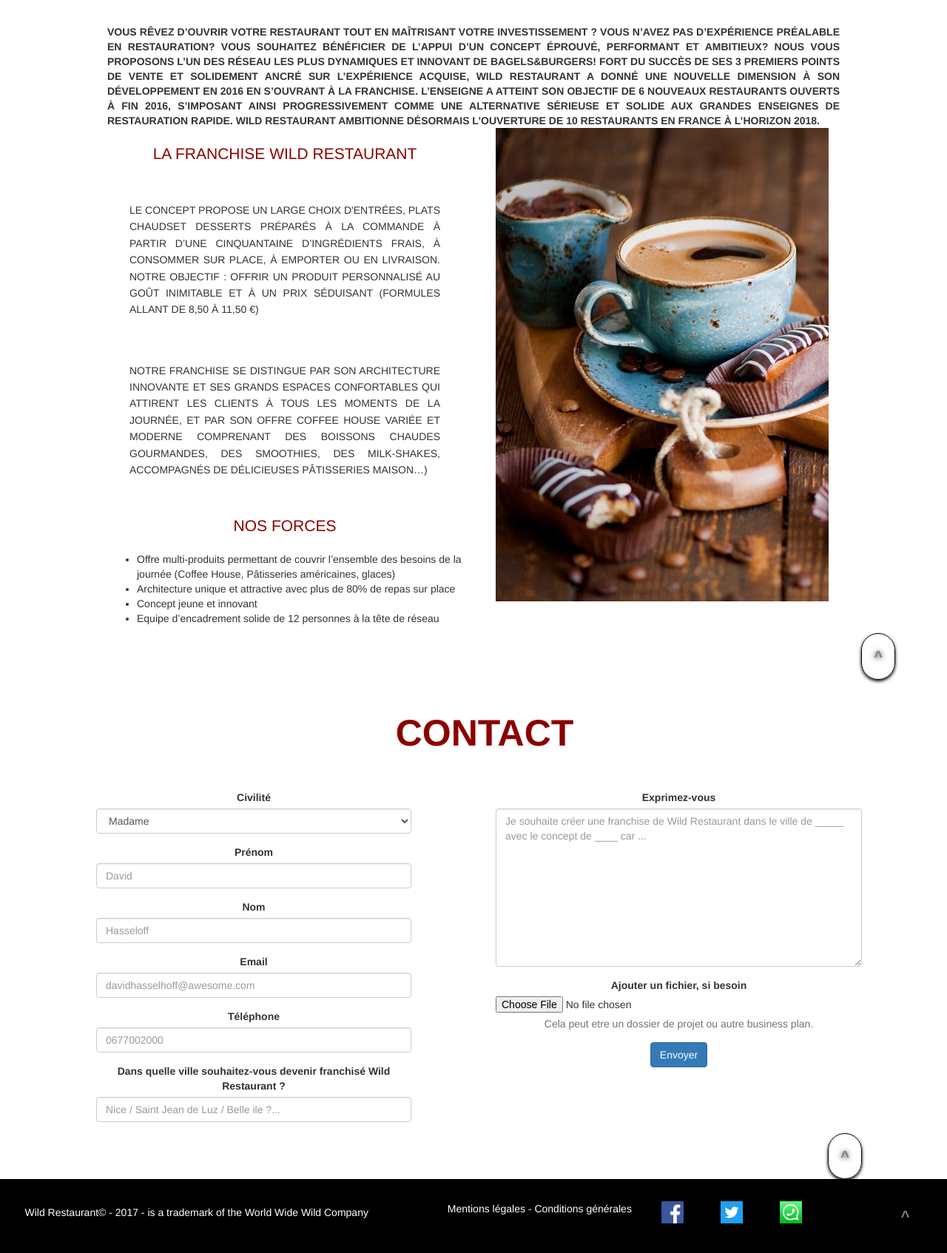
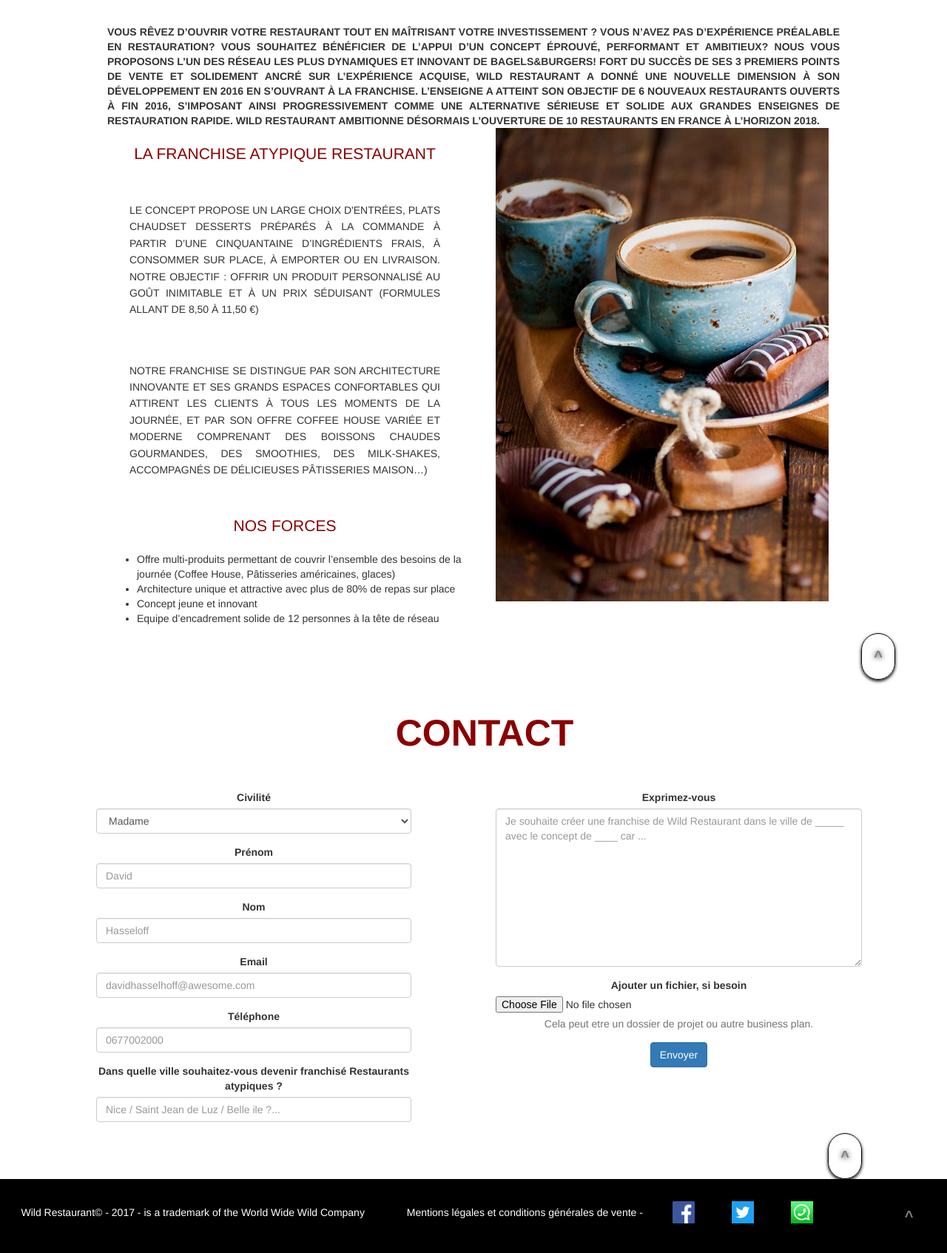
Before and after one commit to fouv/Static-Website-html-css, a PHP site: page / in a window 1280 px wide. Shown: the part 3930-5624 px from the top of the page at 74% size. Run offline with PHP 8.4, Linux system fonts and the light colour scheme; data that the repository does not hold is empty; some libraries are stand-ins or nearby versions.

Commit message:
new style

```diff
--- a/css/style.css
+++ b/css/style.css
@@ -110,11 +110,19 @@ li {
 .navbar-nav {
   padding-right: 80px;
 }
+.navbar-default .navbar-nav>li>a:focus {
+  color: white;
+  font-size: 18px;
+}
 .navbar-default .navbar-nav>li>a:hover {
   color: white;
   font-size: 18px;
 }
 .navbar-default .navbar-nav>li>a:link {
+  color: white;
+  font-size: 18px;
+}
+.navbar-default .navbar-nav>li>a:visited {
   color: white;
   font-size: 18px;
 }
@@ -322,6 +330,7 @@ body {
   .navbar-nav > li > a {
     padding-top: 10px;
     padding-bottom: 10px;
+    color : white;
   }
   .navbar-nav > li > a:visited {
     padding-top: 10px;
--- a/inc/footer.php
+++ b/inc/footer.php
@@ -5,10 +5,10 @@
 
     <div id="FOOTER-BLOCK2">
         <div id="FOOTER-LEGAL">
-            <ul>
-                <li><a href="./inc/mentions.php"><p>Mentions légales - </p></a></li>
-                <li><a href="./inc/conditions.php"><p>Conditions générales</p></a></li>
-            </ul>
+
+            <a href="./inc/mentions.php"><p>Mentions légales et conditions générales de vente - </p></a>
+
+
         </div>
 
         <div>
--- a/page/contact.php
+++ b/page/contact.php
@@ -36,8 +36,8 @@
                     </div>
 
                     <div class="form-group">
-                        <label for="exampleInputTown">Dans quelle ville souhaitez-vous devenir franchisé Wild
-                            Restaurant ?</label>
+                        <label for="exampleInputTown">Dans quelle ville souhaitez-vous devenir franchisé Restaurants
+                            atypiques ?</label>
                         <input type="tel" class="form-control saut" id="exampleInputTown"
                                placeholder="Nice / Saint Jean de Luz / Belle ile ?...">
                     </div>
--- a/page/franchise.php
+++ b/page/franchise.php
@@ -21,7 +21,7 @@
     <div class="default-heading">
         <div class="col-xs-12 col-sm-12 col-md-12 col-lg-12">
             <div class="col-xs-6 col-sm-6 col-md-6 col-lg-6">
-                <div class="title3">La Franchise Wild Restaurant</div>
+                <div class="title3">La Franchise Atypique Restaurant</div>
                 <div class="paragraphe">Le concept propose un large choix d'entrées, plats chaudset desserts
                     préparés
                     à la commande à partir d’une cinquantaine d’ingrédients frais, à consommer sur place, à
```
